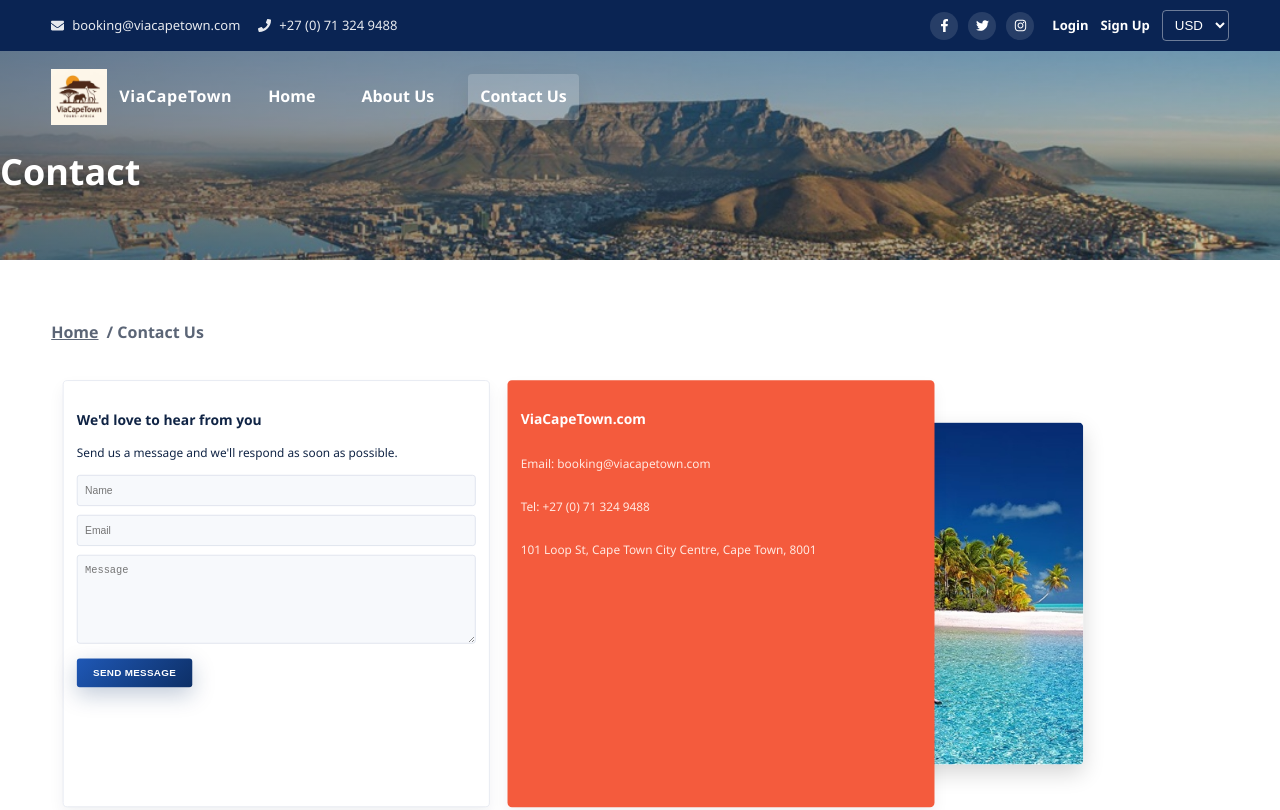
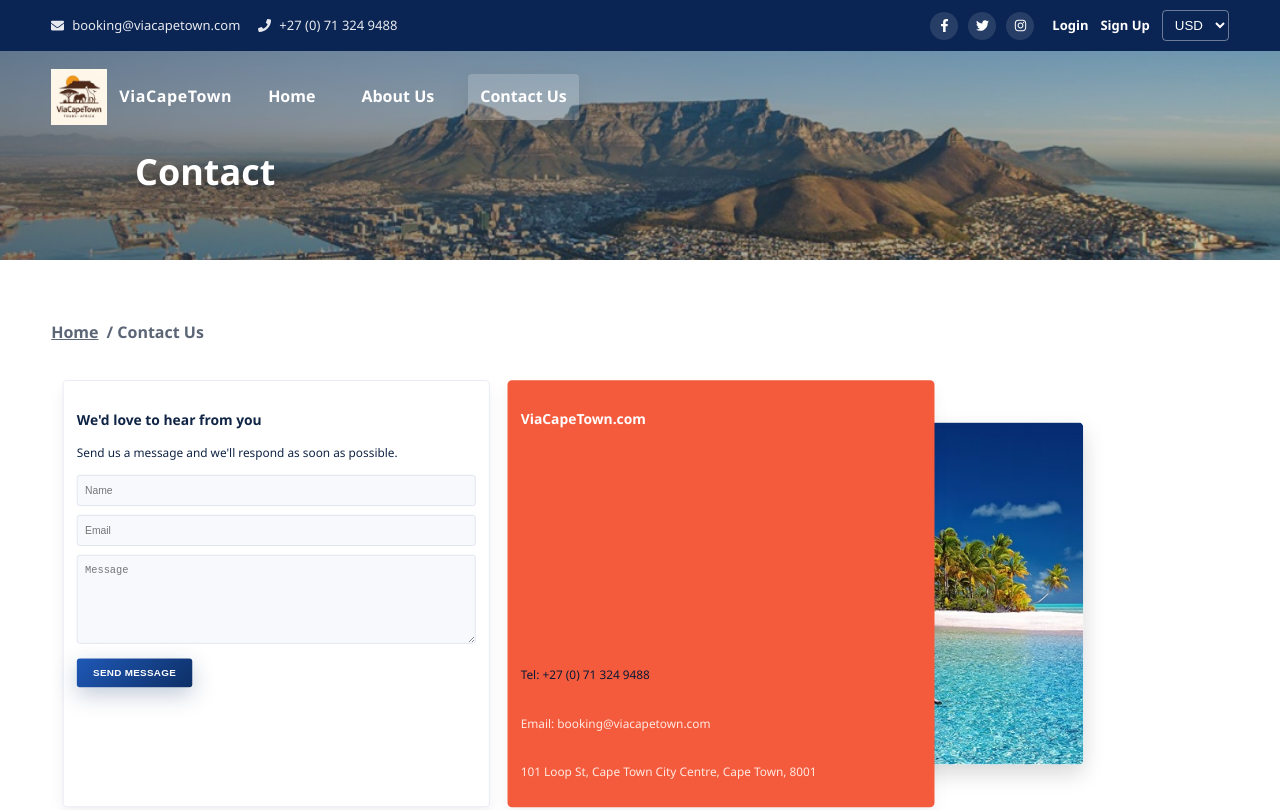
Before and after one commit to Super-Jupiter/viacapetown-website, a React (Vite) app in the folder app/: page /contact in a window 1280 px wide. Shown: the top 810 px of the page. Built offline with nearby package versions, Linux system fonts and the light colour scheme; a web font is replaced by a local one.

Commit message:
Contact heading is better spaced

```diff
--- a/app/src/index.css
+++ b/app/src/index.css
@@ -298,12 +298,17 @@
   display: flex;
   flex-direction: column;
   gap: 24px;
+  align-items: flex-start;
 }
 
 .hero-title {
   font-size: 36px;
   font-weight: 700;
   text-shadow: 0 8px 20px rgba(0, 0, 0, 0.35);
+}
+
+.contact-title-offset {
+  margin-left: 135px;
 }
 
 .search-card {
@@ -830,8 +835,20 @@
   aspect-ratio: 1 / 1;
 }
 
+.contact-accent-body {
+  display: flex;
+  flex-direction: column;
+  margin-top: auto;
+  gap: 8px;
+}
+
 .contact-accent-text {
   color: #ffe8e0;
+}
+
+.contact-accent-text.contact-accent-tel {
+  color: #0b1a36;
+  font-weight: 500;
 }
 
 .contact-floating-image {
--- a/app/src/pages/Contact.tsx
+++ b/app/src/pages/Contact.tsx
@@ -11,7 +11,7 @@
     <>
       <section className="hero contact">
         <div className="container hero-content">
-          <h1 className="hero-title">Contact</h1>
+          <h1 className="hero-title contact-title-offset">Contact</h1>
         </div>
       </section>
 
@@ -36,9 +36,11 @@
               <div className="contact-highlight">
                 <div className="contact-card contact-accent">
                   <h3>ViaCapeTown.com</h3>
-                  <p className="contact-accent-text">Email: booking@viacapetown.com</p>
-                  <p className="contact-accent-text">Tel: +27 (0) 71 324 9488</p>
-                  <p className="contact-accent-text">101 Loop St, Cape Town City Centre, Cape Town, 8001</p>
+                  <div className="contact-accent-body">
+                    <p className="contact-accent-text contact-accent-tel">Tel: +27 (0) 71 324 9488</p>
+                    <p className="contact-accent-text">Email: booking@viacapetown.com</p>
+                    <p className="contact-accent-text">101 Loop St, Cape Town City Centre, Cape Town, 8001</p>
+                  </div>
                 </div>
                 <img
                   className="contact-floating-image"
```
